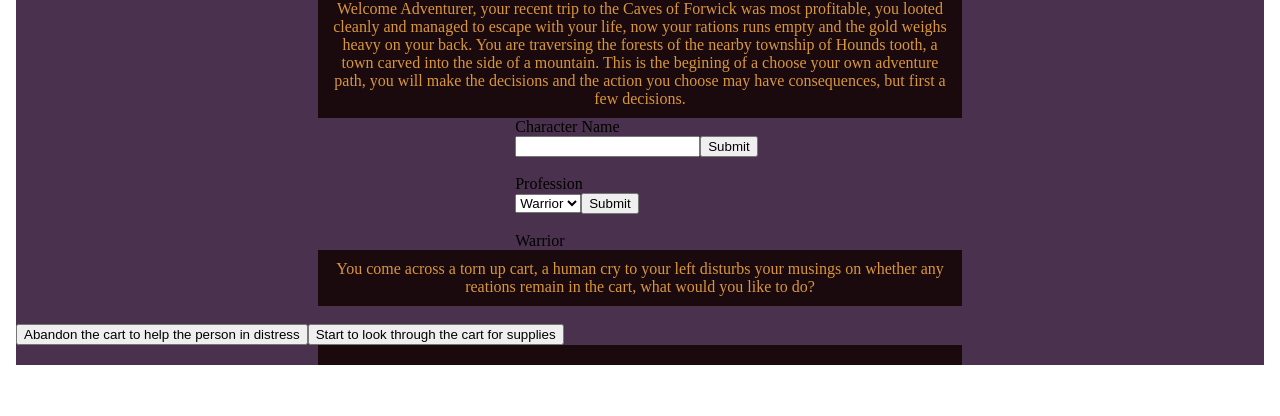
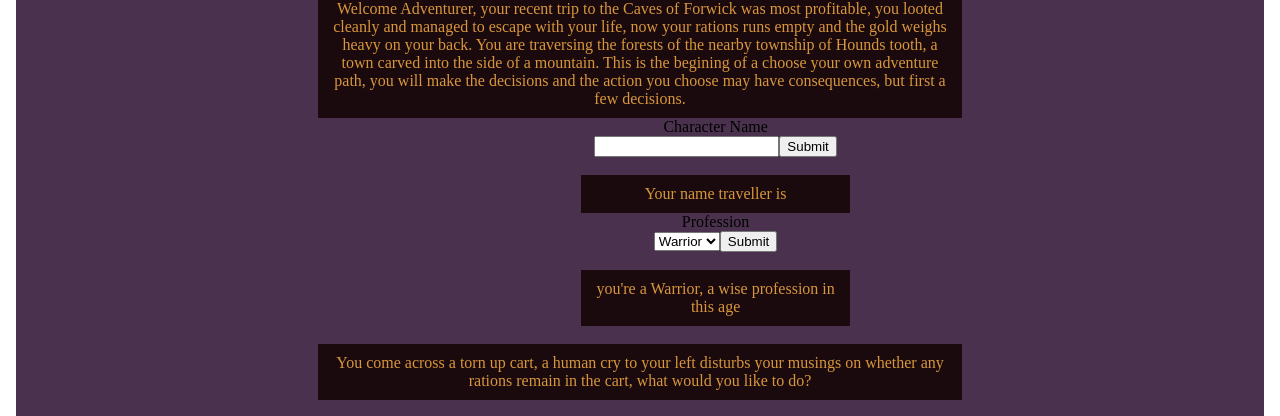
Before and after one commit to Tizzer1331/TS-Project, a React (Vite) app: page / in a window 1280 px wide. Shown: the part 497-913 px from the top of the page. Before the commit the page ends 870 px from the top, so only its background shows below. Built offline with nearby package versions, Linux system fonts and the light colour scheme; no server answers.

Commit message:
decision 2 prepped for plot writing

```diff
--- a/src/App.css
+++ b/src/App.css
@@ -42,10 +42,11 @@
     background-color: #D8C99D;
   }
 
-  .UiStart{
-    margin-left: auto;
-    margin-right: auto;
-    width: 20%
+  .Ui{
+
+    margin-left:450px;
+    text-align: center;
+    width: 40%
   }
   .choiceText{
     background-color: #1A090D;
--- a/src/App.tsx
+++ b/src/App.tsx
@@ -45,29 +45,45 @@ useEffect(()=> startUp(actualDeckUrl,setActualDeckUrl),[])
           This is the begining of a choose your own adventure path, you will make the decisions and the action you choose may
           have consequences, but first a few decisions.
         </p>
-        <div className="UiStart">
+        <div className="Ui">
         <NameForm setName={setName}/>
         <br/>
+        <div className="flavourText">
+        Your name traveller is <br/>
         {name}
+
+        </div>
         <ProfessionForm setProfession={setProfession}/>
         <br/>
-        {profession}
-
+        <div className="flavourText">
+        you're a {profession}, a wise profession in this age
+        <br/>
+        </div>
+        <br/>
+        </div>
         {/* <p>
           Click here to create a save
         </p>
         <button onClick={()=>{}}>Create Save game</button> */}
-        </div>
 
         <div>
           <p className='flavourText'>
-            You come across a torn up cart, a human cry to your left disturbs your musings on whether any reations
+            You come across a torn up cart, a human cry to your left disturbs your musings on whether any rations
             remain in the cart, what would you like to do?
           </p>
           <br/>
+        </div>
+
+        <div className= "Ui">
+        {decision1 === false &&
+        <div>
         <button onClick={()=>{CartChoice1(actualDeckUrl, profession,decision1,setDecision1,setDecision11Success,setDecision11Failure)}}>Abandon the cart to help the person in distress</button>
         <button onClick={()=>{CartChoice2(actualDeckUrl, profession,decision1,setDecision1,setDecision12Success,setDecision12Failure)}}>Start to look through the cart for supplies</button>
         </div>
+        }
+        </div>
+
+        <br/>
         <div className="choiceText">
           <div>
           {decision11Success===true &&
@@ -86,6 +102,19 @@ useEffect(()=> startUp(actualDeckUrl,setActualDeckUrl),[])
           {decision12Failure===true &&
             <CartChoice2FailUi/>}
           </div>
+
+        </div>
+        <br/>
+        <div className="Ui">
+        {decision11Success===true &&
+        <button onClick ={()=>{FUNCTION}}>SUCCESS OPTION1</button>}
+        {decision11Success===true &&
+        <button onClick ={()=>{FUNCTION}}>SUCCESS OPTION2</button>}
+
+        {decision11Failure===true &&
+        <button onClick ={()=>{FUNCTION}}>FAILURE OPTION1</button>}
+        {decision11Failure===true &&
+        <button onClick ={()=>{FUNCTION}}>FAILURE OPTION2</button>}
         </div>
       </body>
     </div>
--- a/src/CartChoiceUi.tsx
+++ b/src/CartChoiceUi.tsx
@@ -2,8 +2,11 @@ function CartChoice1SuccessUi(){
 
     return(
 <p>
-    woooooo 1
+    You head into the forest, pushing through the branches following the cries of distress, as you breach into a clearing you see owner of the cart lying against a tree stump
+    trying to fend off a couple of Forest Goblins. You handily dispatch them and as you give a hand to the cart owner he speaks "Thank you friend, I was doomed there" he winces slighty
+    as he stands a sword wound in his side, "Oh this? I'll live now, I've got some supplies on the cart". As you wander back he hands you some food after bandaging himself.
 </p>
+
     )
 
 }
@@ -11,7 +14,10 @@ function CartChoice1FailUi(){
 
     return(
 <p>
-    boooooo 1
+    You rush through the forest, cutting yourself on brambles and branches rushing to the sound of voices and screaming as fast as you can. You finally breach into a clearing
+    out of breath, just as a group of Forest Goblins finish killing who you can only presume is the cart owner. They turn to you , sneers of malicious glee playing across their
+    faces. You turn to run, but they fall upon you so you turn to fight. It's a hard fight but you dispatch them, you head back to the cart tired and worn and see what you can use
+    but the cart has been ransacked fully; nothing has been left bar a few rotten hunks of bread.
 </p>
 
     )
@@ -21,7 +27,10 @@ function CartChoice2SuccessUi(){
 
     return(
 <p>
-    woooooo 2
+    You start to look through the cart and it's suspiciously full. Surely someone would of seen this by now and torn it apart if nothing else a wild animal should of
+    you then become very aware that you're being watched from the forest. Slyly you loosen your sword from it's scabbard and as the watchers pounce you draw your sword in one
+    fluid motion and kill the forest goblin mid air, it's poisoned spear quivering in the cart beside you. Another leaps and is dispatched effortlessly, with that the others titter
+    and screech back into the forest leaving you to collect what goods you can without any more distractions
 </p>
     )
 
@@ -30,20 +39,15 @@ function CartChoice2FailUi(){
 
     return(
 <p>
-    boooooo 2
+    As you begin to search through the goods a man bursts through the trees, "GET AWAY YOU BRIGAND". The man is dirty and unkempt, like he's been living in the forest for weeks.
+    He's wielding an old stick roughly fashioned into a club a spoke from the wheel driven through it sharpened to a point. He's obvioulsy a mad man, you take one last look at the carts
+    goods and realise it's rotten and unwilling to kill this man you leave into the forest hoping to find better luck elsewhere.
 </p>
     )
 
 }
 
 
-// function CartUiRender (){
-//     return(
-//         <p>
-//         {woooooo 1
-//     </p>
-//     )
-// }
 export {CartChoice1SuccessUi}
 export {CartChoice1FailUi}
 export {CartChoice2SuccessUi}
--- a/src/startUp.ts
+++ b/src/startUp.ts
@@ -1,11 +1,6 @@
 import { SaveGame, writeSaveGame, readSaveGame } from './SaveFile.ts'
 import {deckFetch} from './ApiManager.ts'
 
-// async function deckCollection(){
-
-//     const deckUrl=await deckFetch()
-//     return(deckUrl)
-//   }
 
 function startUp(actualDeckUrl:string, setActualDeck){
  deckFetch(setActualDeck)
```
Also changed, not shown: src/Callback.tsx (deleted, +0 -60 lines).
